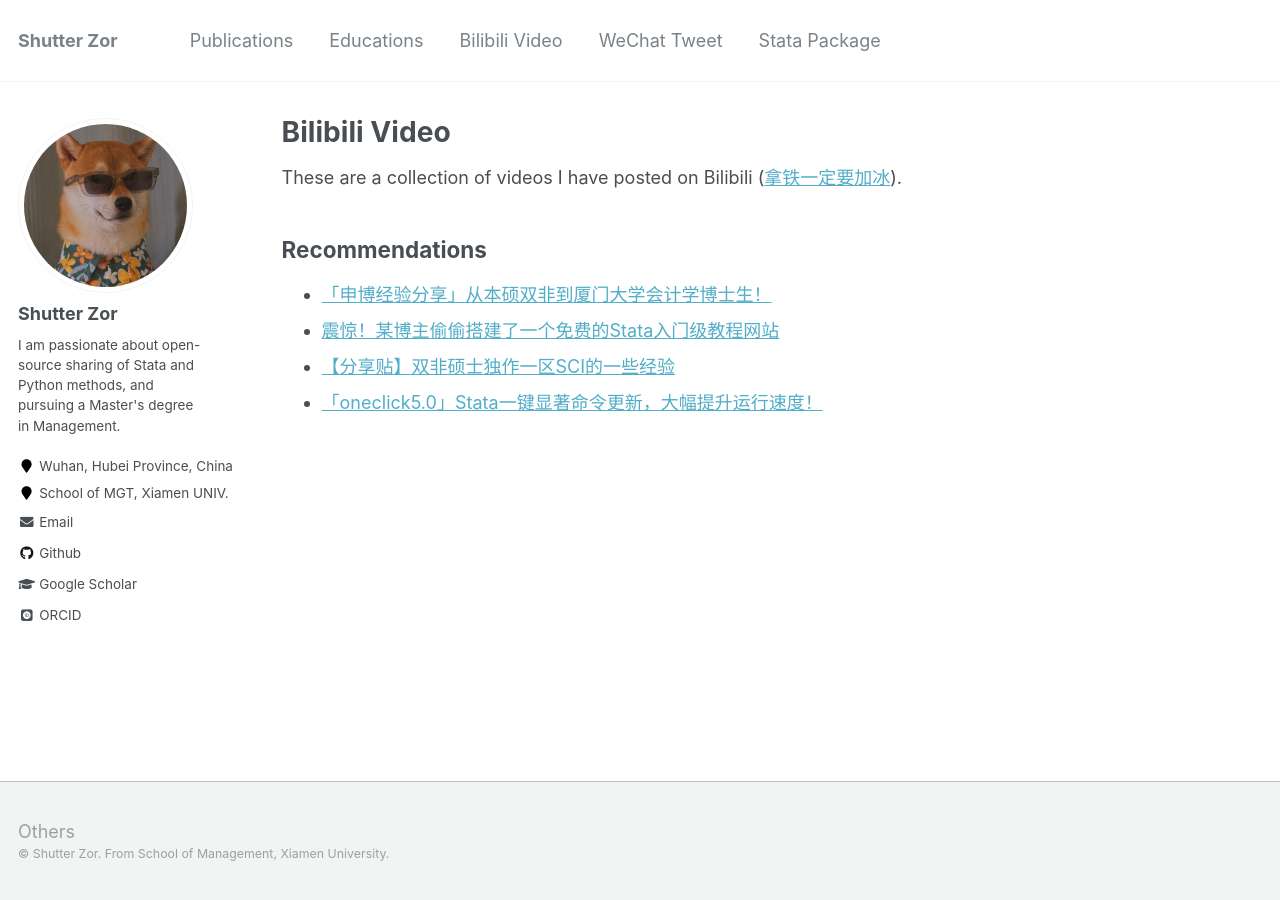
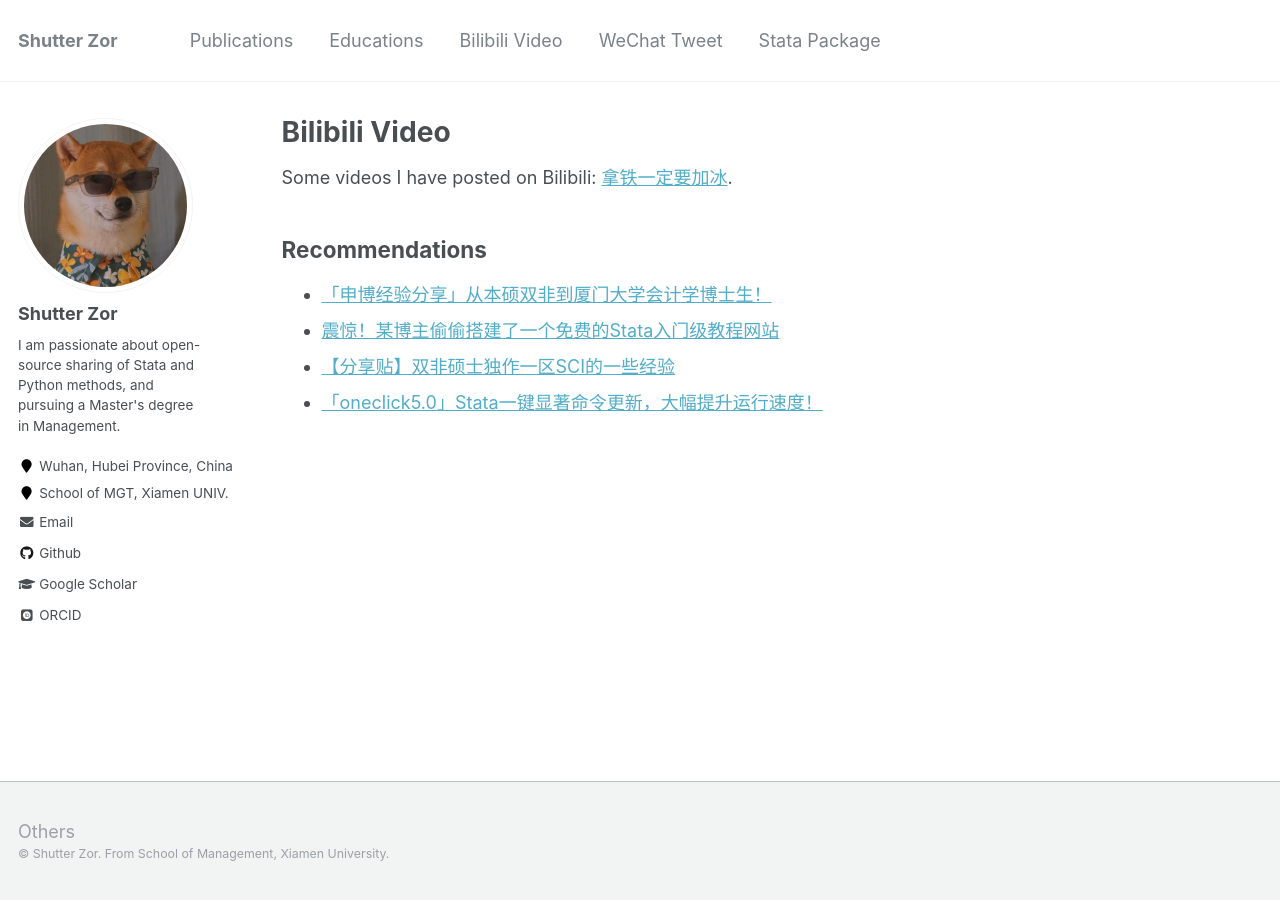
Before and after one commit to ShutterZor/ShutterZor.github.io, a Jekyll site: the page built from _pages/bilibili.md, in a window 1280 px wide. Built offline with Jekyll 4.4.1, drawn with Linux system fonts in a browser that asks for light colours; some web fonts are replaced.

Commit message:
Update bilibili.md

```diff
--- a/_pages/bilibili.md
+++ b/_pages/bilibili.md
@@ -5,7 +5,7 @@ permalink: /bilibili/
 author_profile: true
 ---
 
-These are a collection of videos I have posted on Bilibili ([拿铁一定要加冰](https://space.bilibili.com/40545247)).
+Some videos I have posted on Bilibili: [拿铁一定要加冰](https://space.bilibili.com/40545247).
 
 ## Recommendations
 
```
